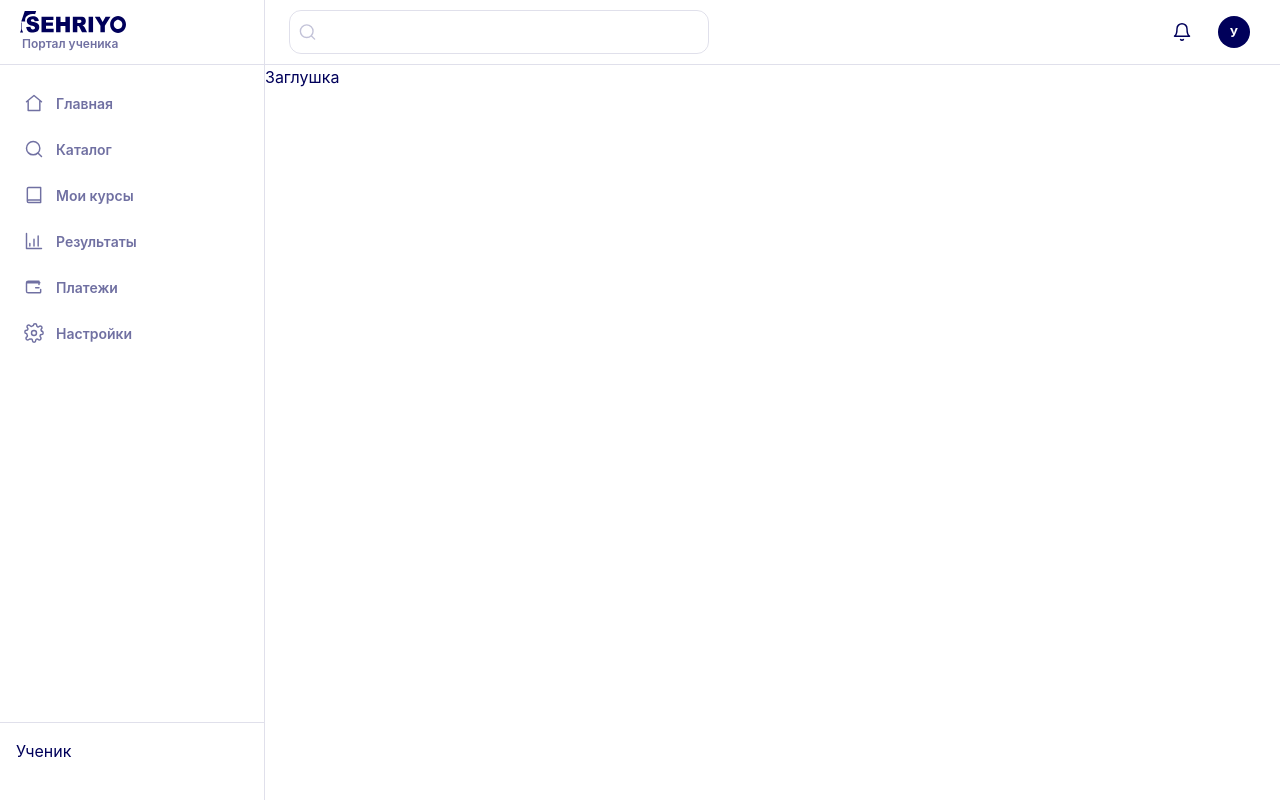
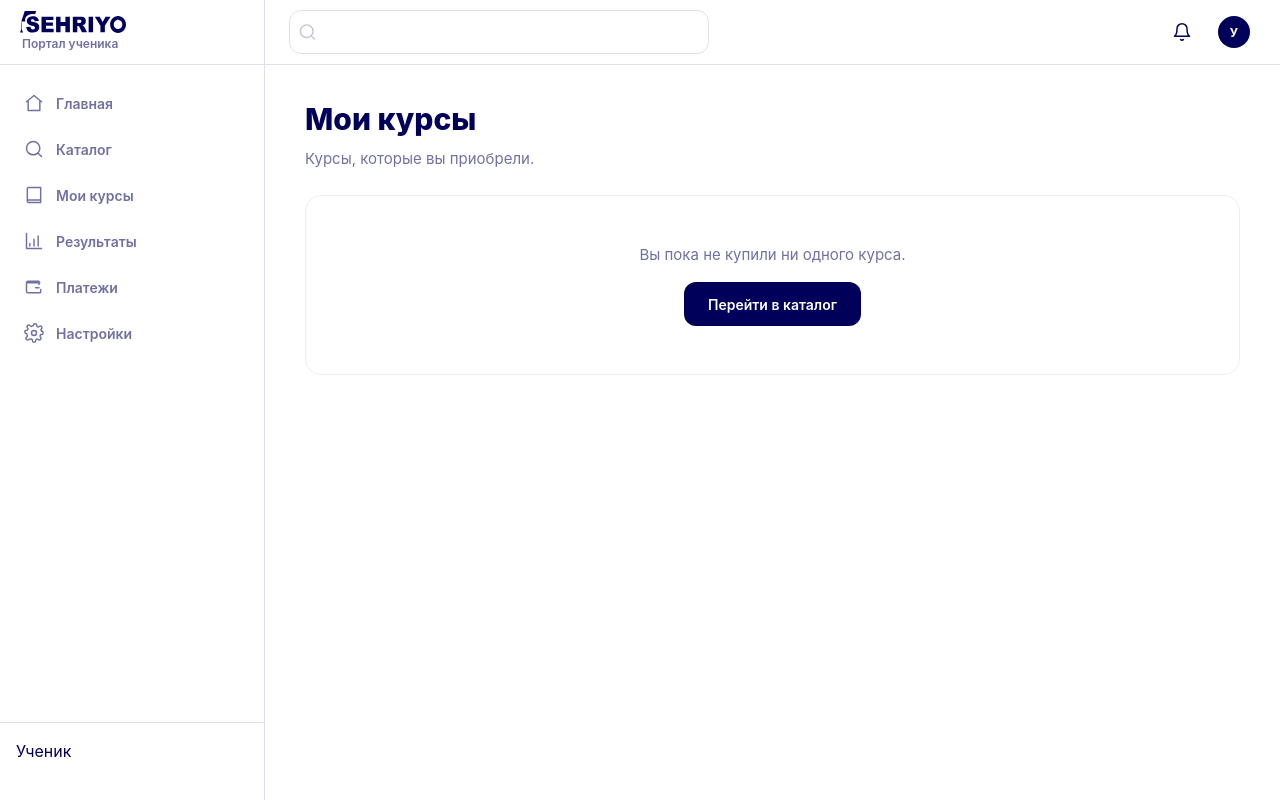
Before and after one commit to student-learning-portal/frontend, a Next.js app: page /dashboard/my-courses in a window 1280 px wide. Built offline with nearby package versions, Linux system fonts and the light colour scheme; no server answers.

Commit message:
feat: added my courses page

```diff
--- /dev/null
+++ b/src/app/dashboard/my-courses/my-courses.css
@@ -0,0 +1,57 @@
+.my-courses {
+    width: 100%;
+    padding: 32px 40px;
+    color: var(--navy);
+}
+
+.my-courses__head {
+    margin-bottom: 24px;
+}
+
+.my-courses__title {
+    font-size: 30px;
+    font-weight: 800;
+    margin: 0 0 6px;
+}
+
+.my-courses__subtitle {
+    margin: 0;
+    color: var(--navy-56);
+    font-size: 15px;
+}
+
+.my-courses__empty {
+    display: flex;
+    flex-direction: column;
+    align-items: center;
+    gap: 16px;
+    padding: 48px 28px;
+    border: 1px solid var(--navy-8);
+    border-radius: 16px;
+    text-align: center;
+}
+
+.my-courses__empty-text {
+    margin: 0;
+    color: var(--navy-56);
+    font-size: 15px;
+}
+
+.my-courses__empty-link {
+    display: inline-flex;
+    align-items: center;
+    justify-content: center;
+    height: 44px;
+    padding: 0 24px;
+    border-radius: 12px;
+    background-color: var(--navy);
+    color: var(--white);
+    font-size: 14px;
+    font-weight: 600;
+    text-decoration: none;
+    transition: 150ms ease;
+}
+
+.my-courses__empty-link:hover {
+    filter: brightness(1.08);
+}
--- a/src/app/dashboard/my-courses/page.tsx
+++ b/src/app/dashboard/my-courses/page.tsx
@@ -1,3 +1,42 @@
-export default function Page() {
-    return <div>Заглушка</div>;
+import './my-courses.css';
+import Link from 'next/link';
+import { auth } from '@/auth';
+import { getMyCourses } from '@/lib/api/courses';
+import CourseList from '@/components/CoursesList/CoursesList';
+
+export default async function Page() {
+    const session = await auth();
+    const isTeacher = session?.user?.role === 'teacher';
+    const courses = await getMyCourses();
+    const ownedCourseIds = new Set(courses.map((c) => c.id));
+
+    return (
+        <div className="my-courses">
+            <div className="my-courses__head">
+                <h1 className="my-courses__title">Мои курсы</h1>
+                <p className="my-courses__subtitle">
+                    {isTeacher
+                        ? 'Курсы, которые вы ведёте.'
+                        : 'Курсы, которые вы приобрели.'}
+                </p>
+            </div>
+
+            {courses.length === 0 ? (
+                <div className="my-courses__empty">
+                    <p className="my-courses__empty-text">
+                        {isTeacher
+                            ? 'Вы пока не создали ни одного курса.'
+                            : 'Вы пока не купили ни одного курса.'}
+                    </p>
+                    {!isTeacher && (
+                        <Link href="/catalog" className="my-courses__empty-link">
+                            Перейти в каталог
+                        </Link>
+                    )}
+                </div>
+            ) : (
+                <CourseList courses={courses} ownedCourseIds={ownedCourseIds} />
+            )}
+        </div>
+    );
 }
```
